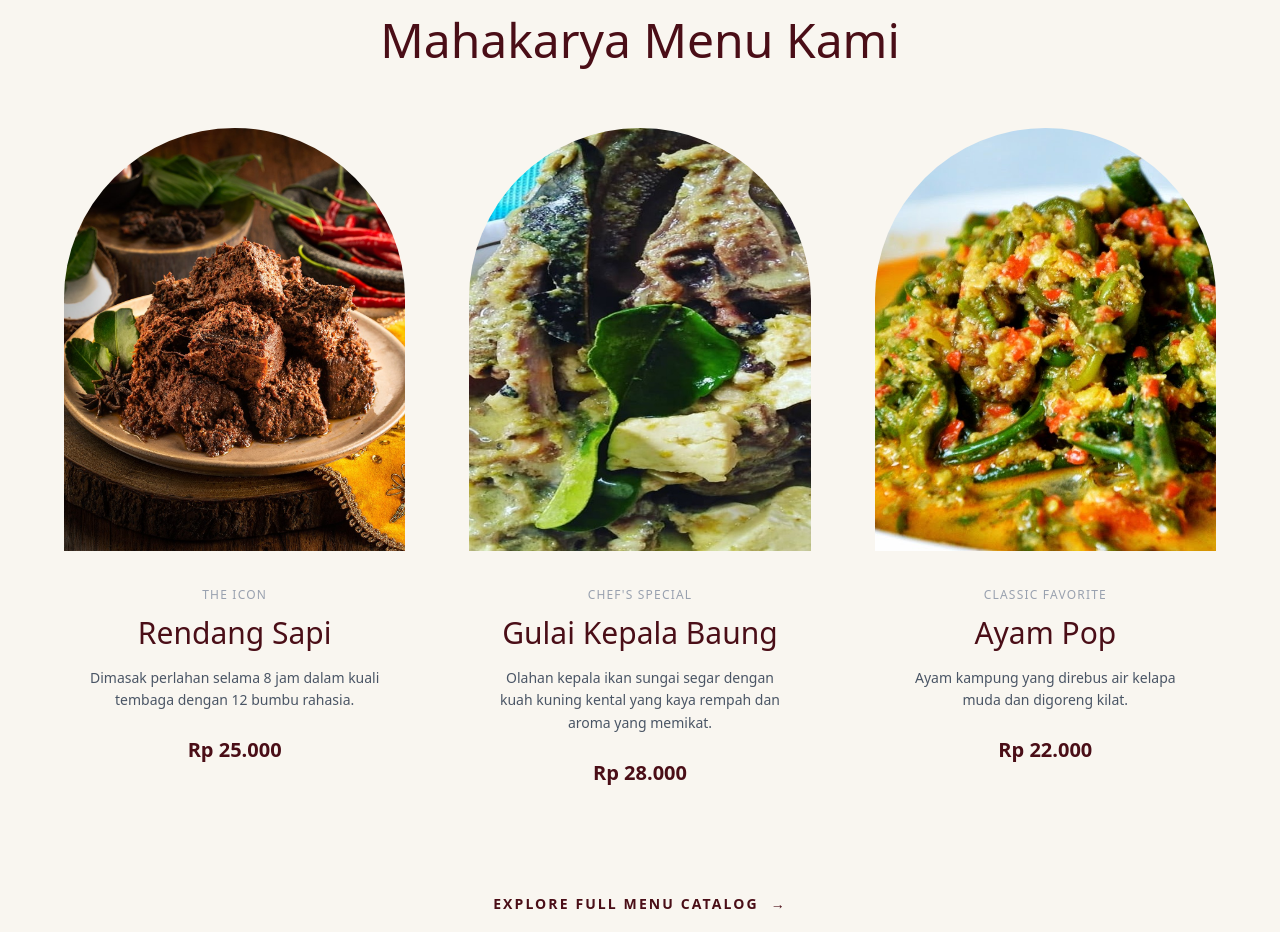
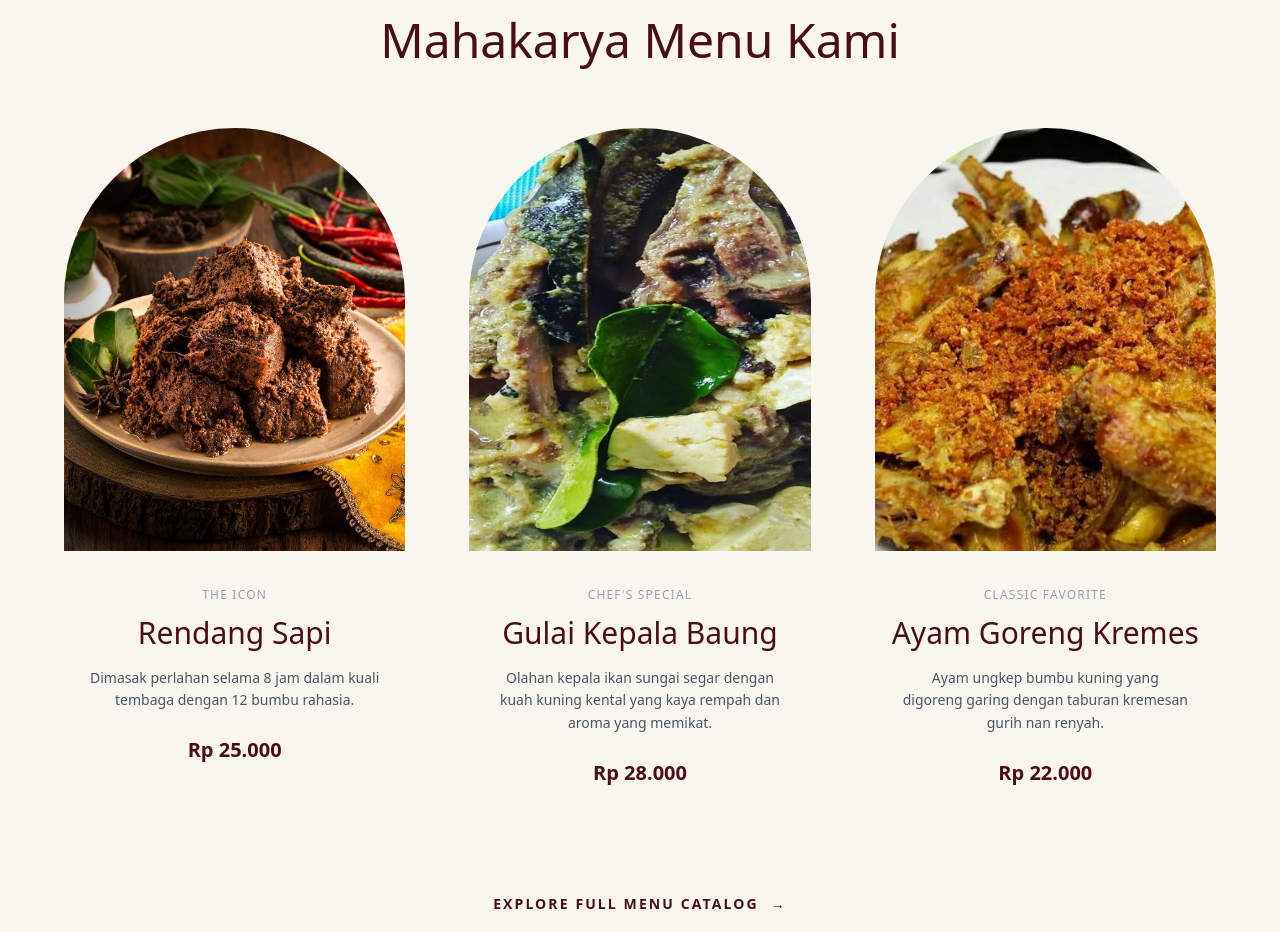
Before and after one commit to mhmmadarifin27/harapan-jaya, a Next.js app: page / in a window 1280 px wide. Shown: the part 900-1832 px from the top of the page. Built offline with nearby package versions, Linux system fonts and the light colour scheme; a web font is replaced by a local one.

Commit message:
src/app/page.jspublic/ayam goreng kremes.jpg

```diff
--- a/src/app/page.js
+++ b/src/app/page.js
@@ -37,7 +37,7 @@ export default function Home() {
   const menuItems = [
     { id: 1, tag: "THE ICON", name: "Rendang Sapi", desc: "Dimasak perlahan selama 8 jam dalam kuali tembaga dengan 12 bumbu rahasia.", price: "Rp 25.000", image: "/menu-2.jpg" },
     { id: 2, tag: "CHEF'S SPECIAL", name: "Gulai Kepala Baung", desc: "Olahan kepala ikan sungai segar dengan kuah kuning kental yang kaya rempah dan aroma yang memikat.", price: "Rp 28.000", image: "/baung.jpeg" },
-    { id: 3, tag: "CLASSIC FAVORITE", name: "Ayam Pop", desc: "Ayam kampung yang direbus air kelapa muda dan digoreng kilat.", price: "Rp 22.000", image: "/menu-3..jpg" }
+    { id: 3, tag: "CLASSIC FAVORITE", name: "Ayam Goreng Kremes", desc: "Ayam ungkep bumbu kuning yang digoreng garing dengan taburan kremesan gurih nan renyah.", price: "Rp 22.000", image: "/ayam goreng kremes.jpg" }
   ];
 
   const testimonials = [
```
Also changed, not shown: public/ayam goreng kremes.jpg (added).
